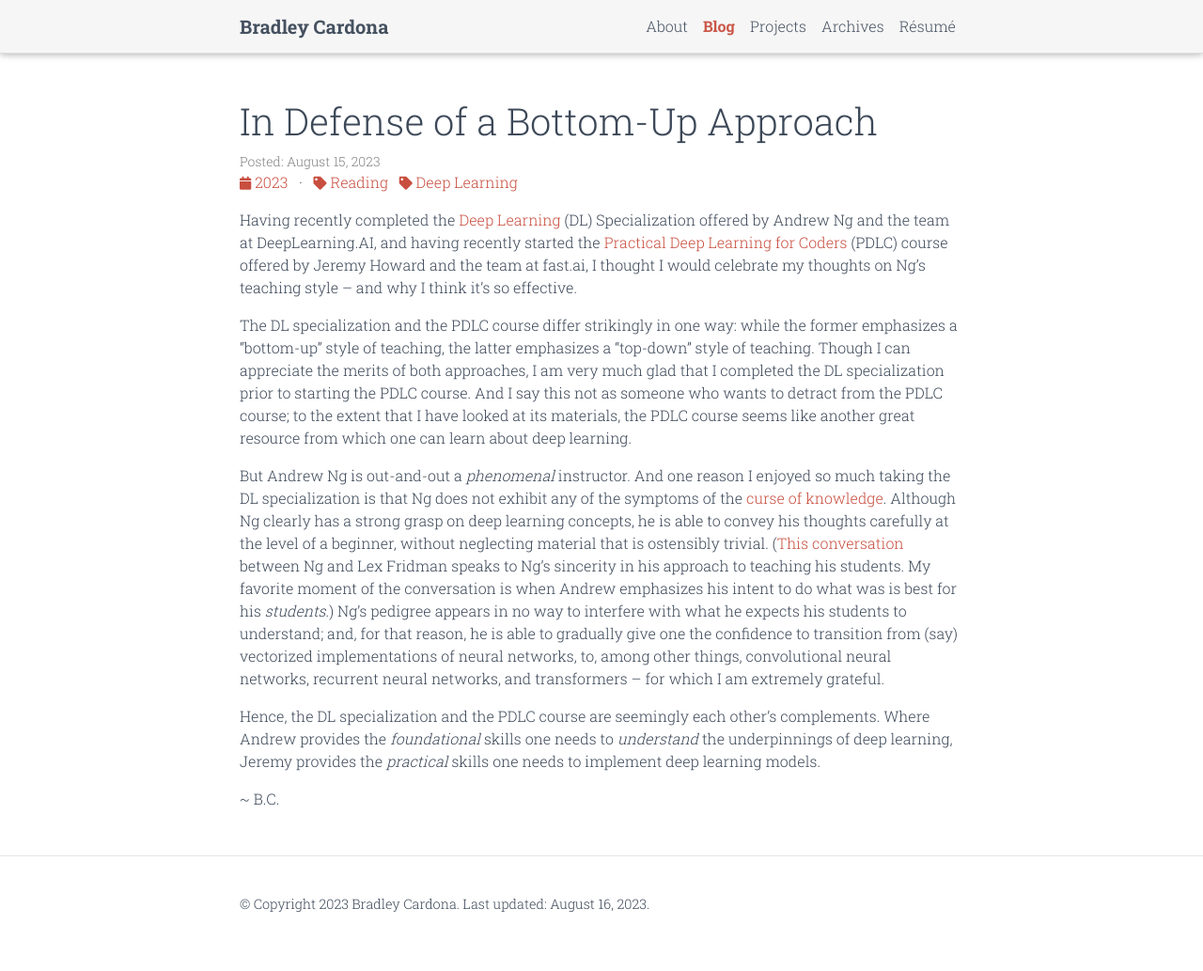
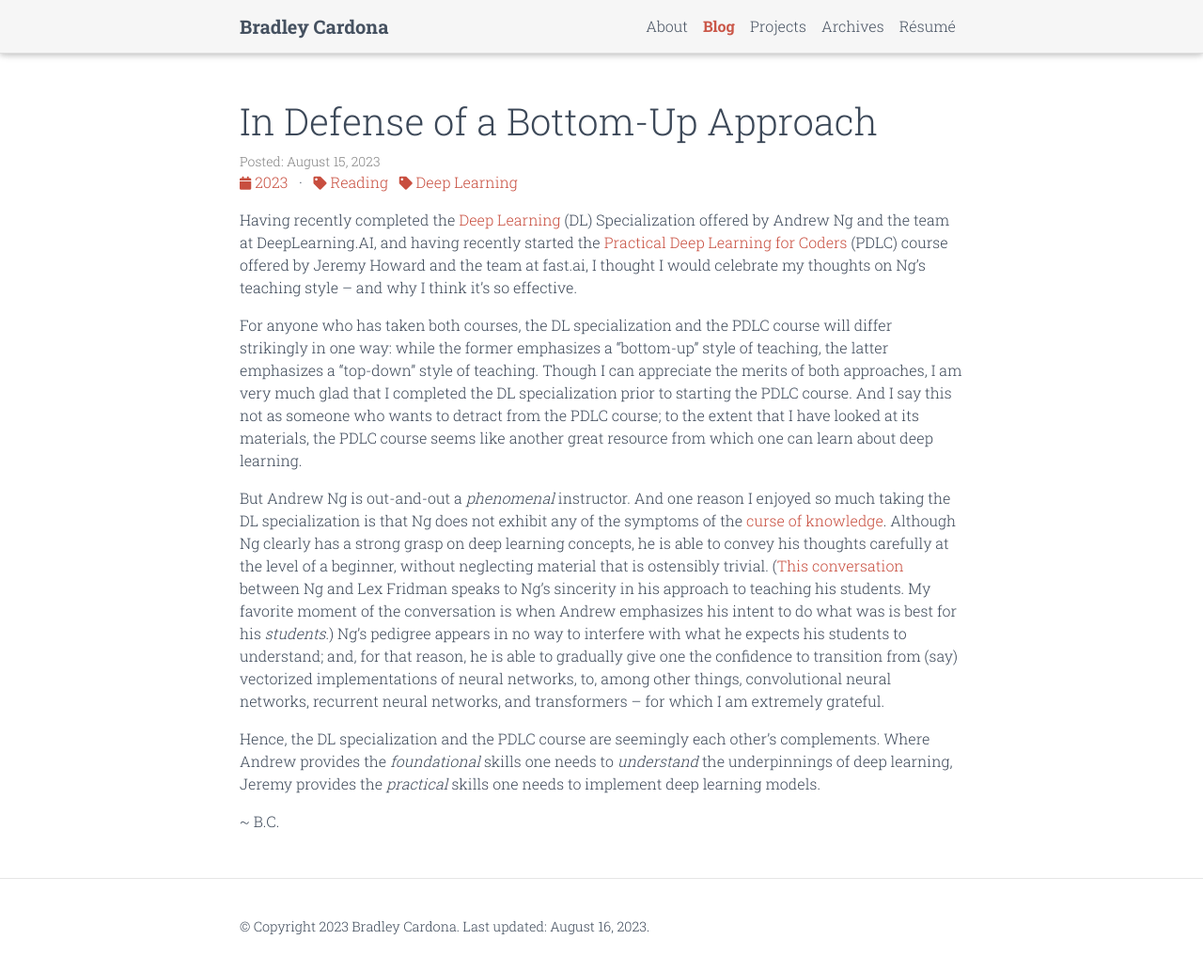
Before and after one commit to BMCARDONA/bmcardona.github.io, a Jekyll site: the page built from _posts/2023-08-15-in-defense-of-a-bottom-up-approach.md, in a window 1280 px wide and 1037 px high. Shown: the top 1033 px of the window at 94% size. Built offline with Jekyll 4.4.1, drawn with Linux system fonts in a browser that asks for light colours; comment, search, counter and statistics services are not loaded; a style sheet for code colours, icons or effects is not loaded.

Commit message:
edit post

```diff
--- a/_posts/2023-08-15-in-defense-of-a-bottom-up-approach.md
+++ b/_posts/2023-08-15-in-defense-of-a-bottom-up-approach.md
@@ -8,7 +8,7 @@
 
 Having recently completed the [Deep Learning](https://www.coursera.org/specializations/deep-learning?utm_medium=sem&utm_source=gg&utm_campaign=B2C_NAMER_deep-learning_deeplearning-ai_FTCOF_specializations_country-US-country-CA&campaignid=904733485&adgroupid=148411448815&device=c&keyword=&matchtype=&network=g&devicemodel=&adposition=&creativeid=654837734383&hide_mobile_promo&gclid=CjwKCAjwxOymBhAFEiwAnodBLPzAv2Q5VXwnHJSr0WPB5nzGMBfAgHnhBjHVr-LX7KNwcjHPa_TWQRoCkwIQAvD_BwE) (DL) Specialization offered by Andrew Ng and the team at DeepLearning.AI, and having recently started the [Practical Deep Learning for Coders](https://course.fast.ai/) (PDLC) course offered by Jeremy Howard and the team at fast.ai, I thought I would celebrate my thoughts on Ng's teaching style -- and why I think it's so effective.
 
-The DL specialization and the PDLC course differ strikingly in one way: while the former emphasizes a "bottom-up" style of teaching, the latter emphasizes a "top-down" style of teaching. Though I can appreciate the merits of both approaches, I am very much glad that I completed the DL specialization prior to starting the PDLC course. And I say this not as someone who wants to detract from the PDLC course; to the extent that I have looked at its materials, the PDLC course seems like another great resource from which one can learn about deep learning.
+For anyone who has taken both courses, the DL specialization and the PDLC course will differ strikingly in one way: while the former emphasizes a "bottom-up" style of teaching, the latter emphasizes a "top-down" style of teaching. Though I can appreciate the merits of both approaches, I am very much glad that I completed the DL specialization prior to starting the PDLC course. And I say this not as someone who wants to detract from the PDLC course; to the extent that I have looked at its materials, the PDLC course seems like another great resource from which one can learn about deep learning.
 
 But Andrew Ng is out-and-out a *phenomenal* instructor. And one reason I enjoyed so much taking the DL specialization is that Ng does not exhibit any of the symptoms of the [curse of knowledge](https://en.wikipedia.org/wiki/Curse_of_knowledge). Although Ng clearly has a strong grasp on deep learning concepts, he is able to convey his thoughts carefully at the level of a beginner, without neglecting material that is ostensibly trivial. ([This conversation](https://www.youtube.com/watch?v=0jspaMLxBig) between Ng and Lex Fridman speaks to Ng's sincerity in his approach to teaching his students. My favorite moment of the conversation is when Andrew emphasizes his intent to do what was is best for his *students*.) Ng's pedigree appears in no way to interfere with what he expects his students to understand; and, for that reason, he is able to gradually give one the confidence to transition from (say) vectorized implementations of neural networks, to, among other things, convolutional neural networks, recurrent neural networks, and transformers -- for which I am extremely grateful.
 
```
